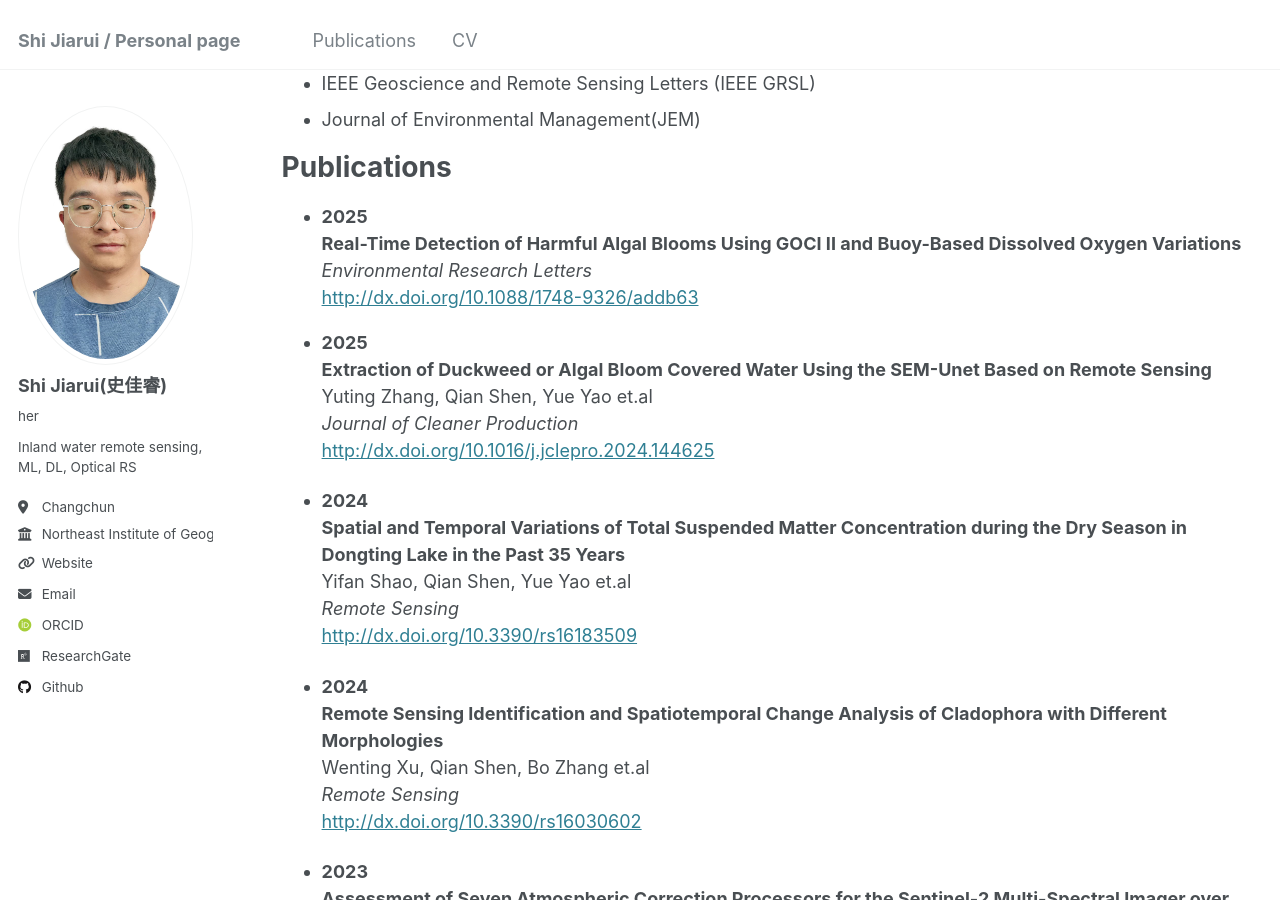
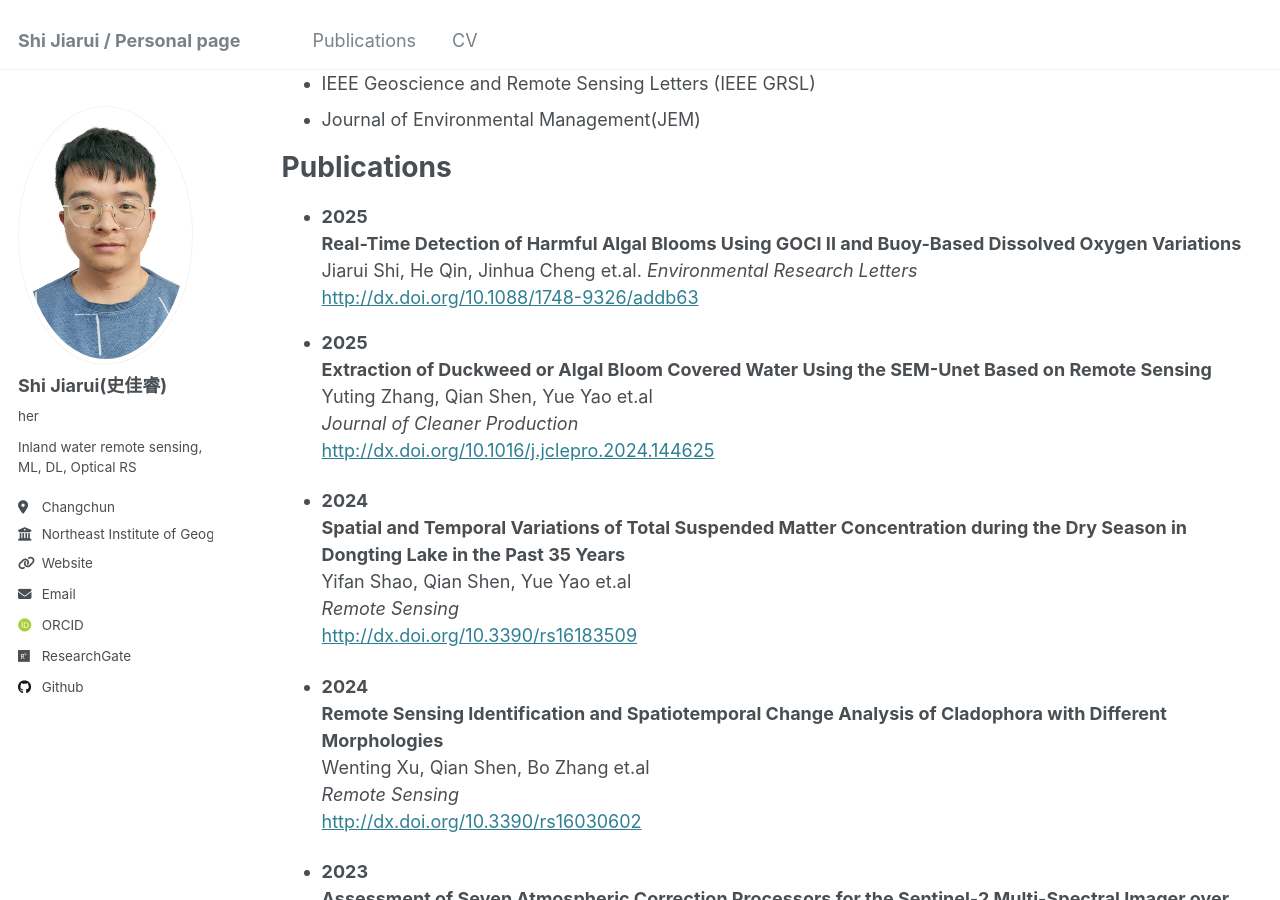
Before and after one commit to Shi-Jiarui/Shi-Jiarui.github.io, a Jekyll site: the page built from _pages/cv.md, in a window 1280 px wide and 900 px high, scrolled down 793 px. Built offline with Jekyll 4.4.1, drawn with Linux system fonts in a browser that asks for light colours; some web fonts are replaced.

Commit message:
Update cv.md

```diff
--- a/_pages/cv.md
+++ b/_pages/cv.md
@@ -41,6 +41,7 @@ Publications
 ======
 - **2025**
   **Real-Time Detection of Harmful Algal Blooms Using GOCI II and Buoy-Based Dissolved Oxygen Variations**
+  Jiarui Shi, He Qin, Jinhua Cheng et.al.
   *Environmental Research Letters*
   [http://dx.doi.org/10.1088/1748-9326/addb63](http://dx.doi.org/10.1088/1748-9326/addb63)
 - **2025**
```
